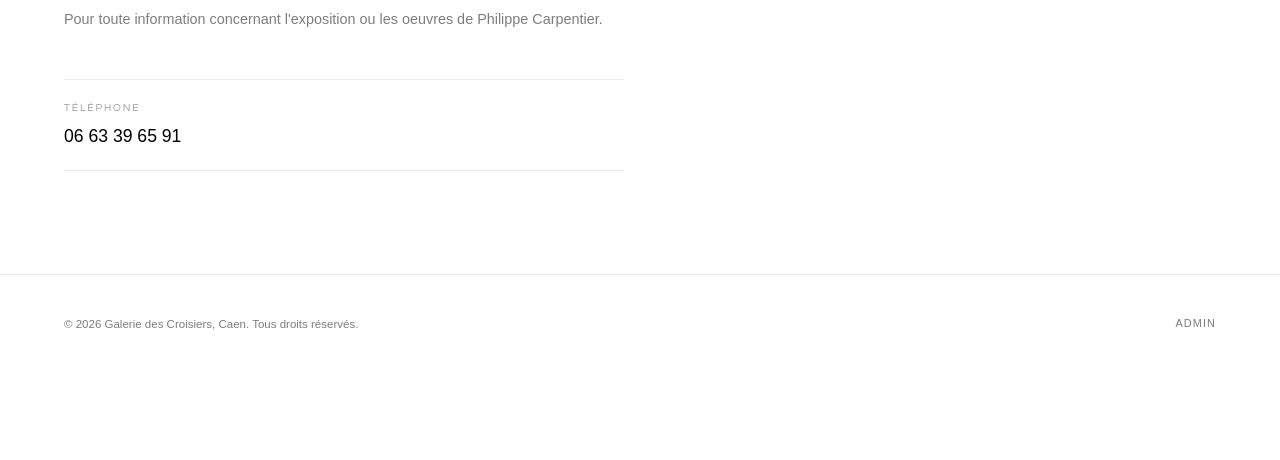
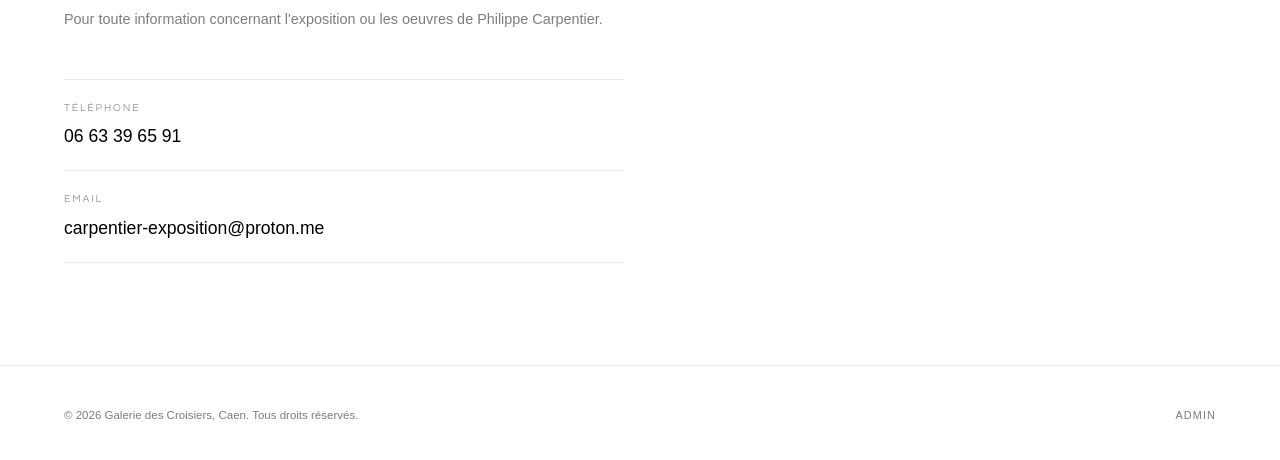
Before and after one commit to LucBUTGH/exposition-carpentier, a website: page contact.html in a window 1280 px wide. Shown: the part 298-758 px from the top of the page. Drawn offline with Linux system fonts and the light colour scheme; a web font is replaced by a local one.

Commit message:
add email

```diff
--- a/contact.html
+++ b/contact.html
@@ -59,6 +59,14 @@
                 >06 63 39 65 91</a
               >
             </p>
+            <p class="contact__info-item">
+              <span class="contact__info-label">Email</span>
+              <a
+                class="contact__info-value"
+                href="mailto:carpentier-exposition@proton.me"
+                >carpentier-exposition@proton.me</a
+              >
+            </p>
           </div>
         </div>
       </div>
```
